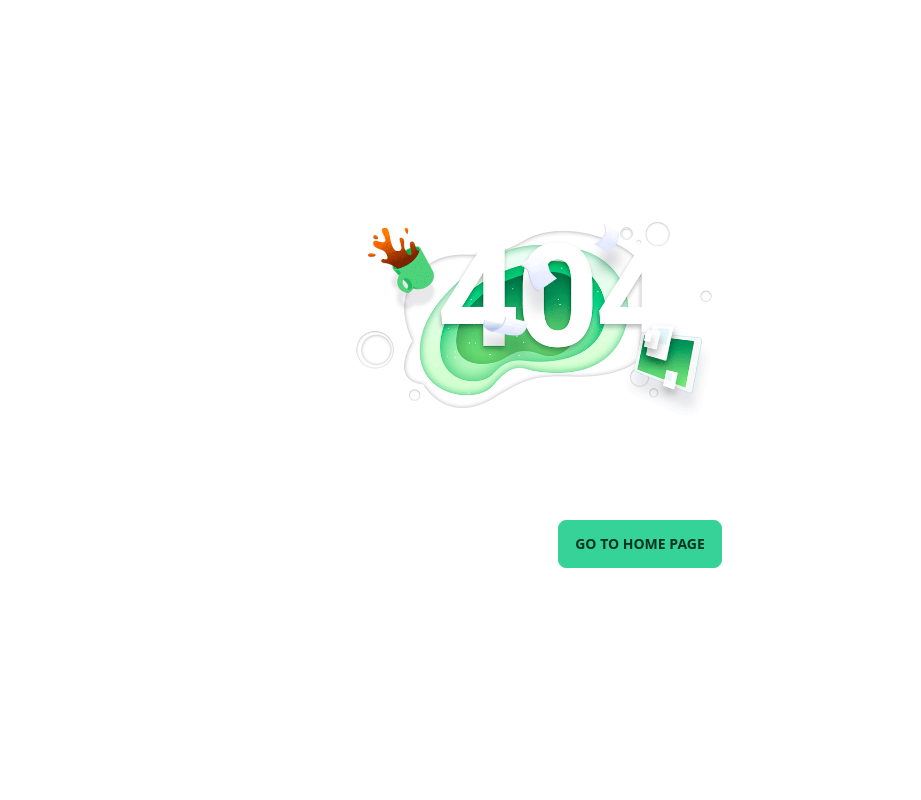
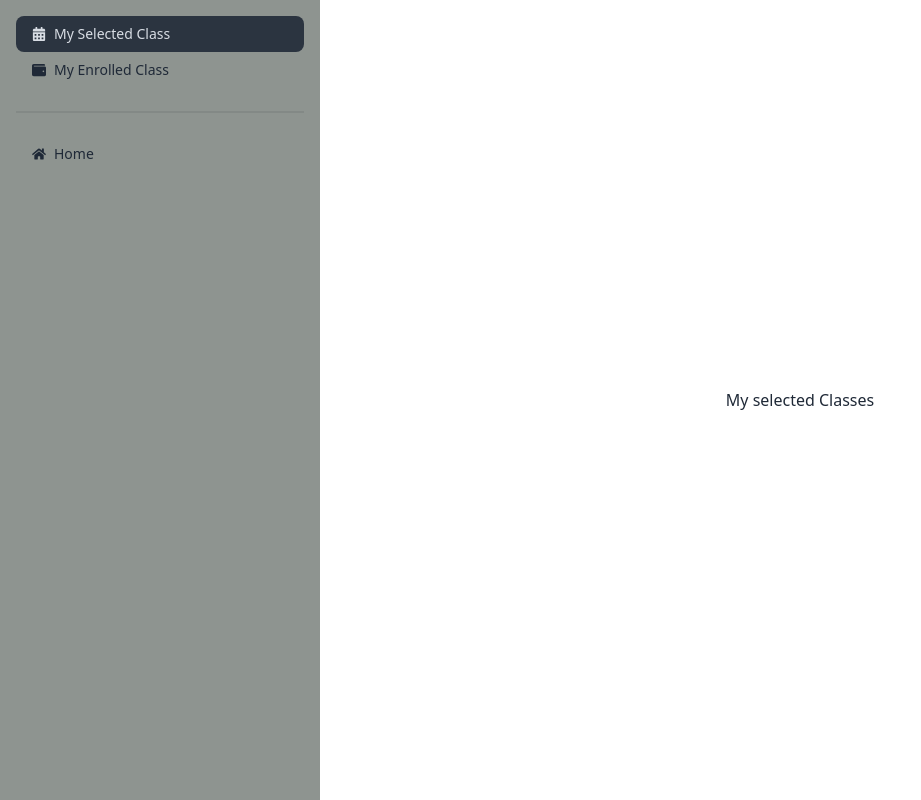
Before and after one commit to tuhin360/sutter-camp-client, a React (Vite) app: page /dashboard/mySelectedClasses in a window 1280 px wide. Shown: the whole page, without its empty margins (0-921 px from the left). Built offline with nearby package versions, Linux system fonts and the light colour scheme; no server answers.

Commit message:
student dashboard added

```diff
--- a/package.json
+++ b/package.json
@@ -10,6 +10,7 @@
     "preview": "vite preview"
   },
   "dependencies": {
+    "@tanstack/react-query": "^4.29.13",
     "aos": "^2.3.4",
     "firebase": "^9.22.2",
     "localforage": "^1.10.0",
--- /dev/null
+++ b/src/Layout/DashBoard.jsx
@@ -0,0 +1,47 @@
+import { NavLink, Outlet } from "react-router-dom";
+import { FaWallet, FaCalendarAlt, FaHome} from "react-icons/fa";
+import { Helmet } from "react-helmet-async";
+
+
+const Dashboard = () => {
+  return (
+    <div className="drawer lg:drawer-open  ">
+        <Helmet>
+            <title>Sutter Camp | Dashbaord</title>
+        </Helmet>
+      <input id="my-drawer-2" type="checkbox" className="drawer-toggle" />
+      <div className="drawer-content flex flex-col items-center justify-center">
+        <Outlet></Outlet>
+        <label
+          htmlFor="my-drawer-2"
+          className="btn btn-primary drawer-button lg:hidden"
+        >
+          Open drawer
+        </label>
+      </div>
+      <div className="drawer-side bg-[#8e9490]">
+        <label htmlFor="my-drawer-2" className="drawer-overlay"></label>
+        <ul className="menu p-4 w-80">
+          <li>
+            <NavLink to="/dashboard/mySelectedClasses">
+              <FaCalendarAlt></FaCalendarAlt> My Selected Class
+            </NavLink>
+          </li>
+          <li>
+            <NavLink  to="/dashboard/myEnrolledClasses">
+              <FaWallet></FaWallet> My Enrolled Class
+            </NavLink>
+          </li>
+          <div className="divider"></div>
+          <li>
+            <NavLink to="/">
+              <FaHome></FaHome> Home
+            </NavLink>{" "}
+          </li>
+        </ul>
+      </div>
+    </div>
+  );
+};
+
+export default Dashboard;
--- a/src/index.css
+++ b/src/index.css
@@ -1,3 +1,13 @@
 @tailwind base;
 @tailwind components;
 @tailwind utilities;
+
+
+.drawer-side a.active {
+    color: rgb(255, 251, 251);
+}
+
+
+.drawer-side a {
+    background-color: transparent;
+}
--- a/src/main.jsx
+++ b/src/main.jsx
@@ -7,13 +7,19 @@ import { router } from "./Routes/Routes";
 import { HelmetProvider } from "react-helmet-async";
 import AuthProvider from "./providers/AuthProvider";
 
+// import { QueryClient, QueryClientProvider } from "@tanstack/react-query";
+
+// const queryClient = new QueryClient();
+
 ReactDOM.createRoot(document.getElementById("root")).render(
   <React.StrictMode>
     <AuthProvider>
       <HelmetProvider>
-        <div className="max-w-screen-xl mx-auto">
-          <RouterProvider router={router} />
-        </div>
+        {/* <QueryClientProvider client={queryClient}> */}
+          <div className="max-w-screen-xl mx-auto">
+            <RouterProvider router={router} />
+          </div>
+        {/* </QueryClientProvider> */}
       </HelmetProvider>
     </AuthProvider>
   </React.StrictMode>
--- /dev/null
+++ b/src/pages/DashBoard/MyEnrolledClasses/MyEnrolledClasses.jsx
@@ -0,0 +1,10 @@
+
+const MyEnrolledClasses = () => {
+    return (
+        <div>
+            <h3>Enrolled Classes</h3>
+        </div>
+    );
+};
+
+export default MyEnrolledClasses;
--- /dev/null
+++ b/src/pages/DashBoard/MySelectedClasses/MySelectedClasses.jsx
@@ -0,0 +1,14 @@
+import { Helmet } from "react-helmet-async";
+
+const MySelectedClasses = () => {
+  return (
+    <div>
+      <Helmet>
+        <title>Sutter Camp | My Selected Classes</title>
+      </Helmet>
+      <h3>My selected Classes</h3>
+    </div>
+  );
+};
+
+export default MySelectedClasses;
--- a/src/pages/Instructors/Instructors.jsx
+++ b/src/pages/Instructors/Instructors.jsx
@@ -1,26 +1,29 @@
 import { useEffect, useState } from "react";
 import InstructorsCard from "./InstructorsCard";
+import { Helmet } from "react-helmet-async";
 
 const PopularInstructor = () => {
-
   const [allInstructors, setAllInstructors] = useState([]);
 
   useEffect(() => {
     fetch("http://localhost:5000/popularInstructor")
       .then((res) => res.json())
-        .then((data) =>  setAllInstructors(data))
+      .then((data) => setAllInstructors(data));
   });
-
-
-
 
   return (
     <div>
+      <Helmet>
+        <title>Sutter Camp | Instructors</title>
+      </Helmet>
       <div>
         <h2 className="text-center font-bold text-4xl pt-32 mb-8 text-slate-600 ">
           All Instructors
         </h2>
-      <p className="text-center mb-8">Discover how to capture authentic moments and tell stories of everyday life in urban environments. </p>
+        <p className="text-center mb-8">
+          Discover how to capture authentic moments and tell stories of everyday
+          life in urban environments.{" "}
+        </p>
       </div>
       <div className="grid grid-cols-1 md:grid-cols-2 lg:grid-cols-3 gap-6">
         {allInstructors.map((allInstructor) => (
--- a/src/pages/Shared/Navbar/Navbar.jsx
+++ b/src/pages/Shared/Navbar/Navbar.jsx
@@ -1,5 +1,4 @@
 import { Link } from "react-router-dom";
-import { FaUserCircle } from "react-icons/fa";
 import { useContext } from "react";
 import { AuthContext } from "../../../providers/AuthProvider";
 
@@ -25,7 +24,7 @@ const Navbar = () => {
       </li>
 
       <li>
-        <Link to="/dashboard">DashBoard</Link>
+        <Link to="/dashboard/mySelectedClasses">DashBoard</Link>
       </li>
       <li>
         <Link to="/secret">secret</Link>
```
Also changed, not shown: src/Routes/Routes.jsx (+18 -0 lines), 1 other file (tests, documents, lock files or other folders). Lines whose indentation alone changed are shown as unchanged.
